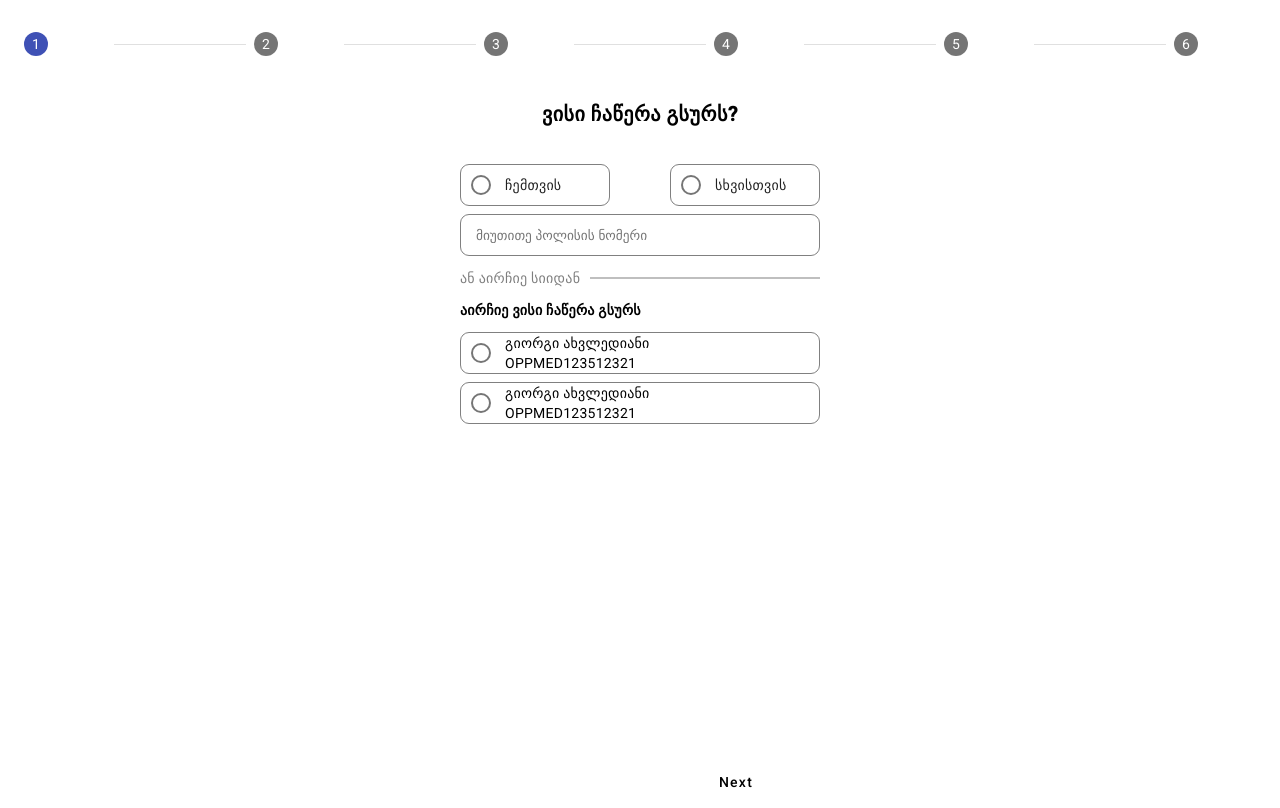
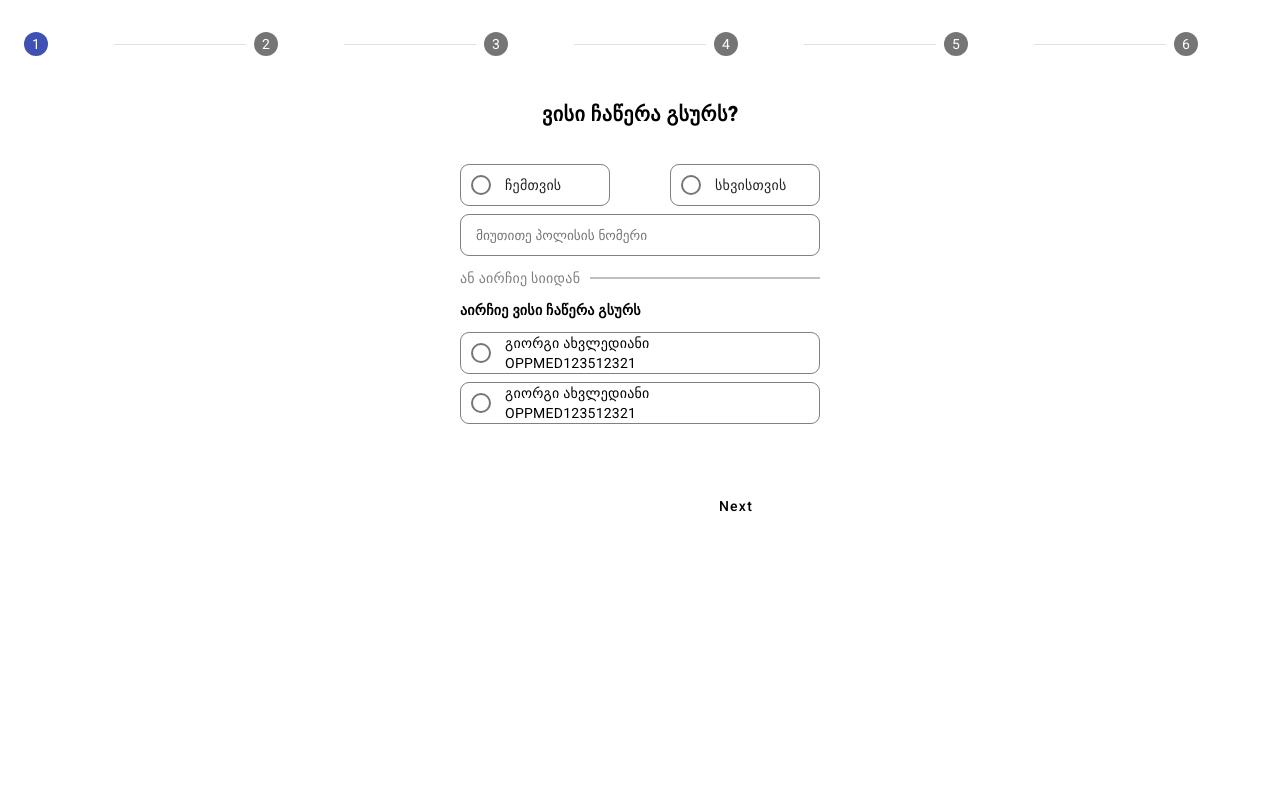
Before and after one commit to TeimurazTs/GPIH, an Angular app: page / in a window 1280 px wide. Built offline with nearby package versions, Linux system fonts and the light colour scheme.

Commit message:
finish merge

```diff
--- a/src/app/pages/register/register.component.css
+++ b/src/app/pages/register/register.component.css
@@ -8,16 +8,20 @@
 
 .class-left {
   position: absolute;
-  bottom: 0px;
+  bottom: -100px;
   left: 40%;
 }
 
 .class-right {
   position: absolute;
-  bottom: 0px;
+  bottom: -100px;
   right: 40%;
 }
 
 ::ng-deep .mat-horizontal-stepper-header {
   pointer-events: none;
 }
+
+.position-relative {
+  position: relative;
+}
--- a/src/app/pages/register/register.component.html
+++ b/src/app/pages/register/register.component.html
@@ -1,3 +1,5 @@
+
+<div class="position-relative">
   <mat-stepper [animationDuration]="'0'">
     <mat-step routerLink="/">
       <div>
@@ -35,3 +37,4 @@
     </mat-step>
   </mat-stepper>
   <router-outlet></router-outlet>
+</div>
```
Lines whose indentation alone changed are shown as unchanged.
